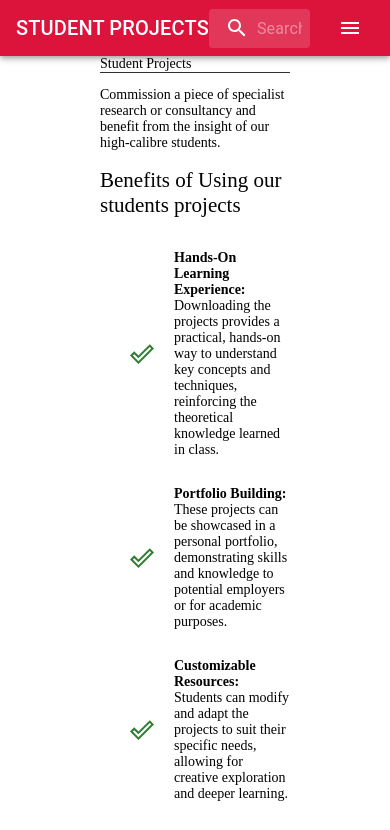
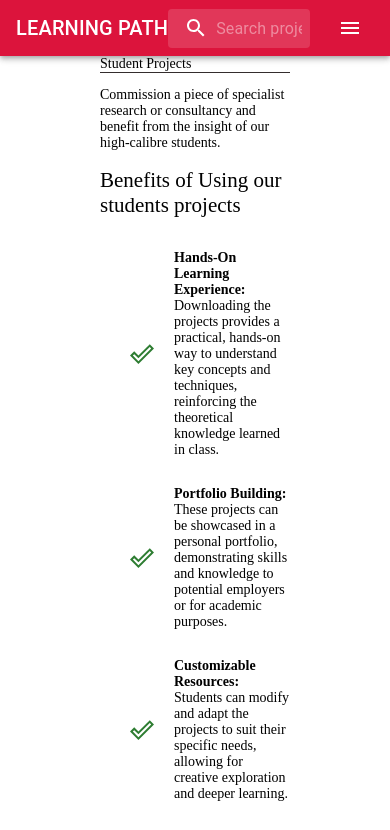
Before and after one commit to bettercallpaul22/learn-pathway, a React (Create React App) app: page / in a window 390 px wide. Shown: the top 830 px of the page. Built offline with nearby package versions, Linux system fonts and the light colour scheme.

Commit message:
mobile btn

```diff
--- a/src/components/Navbar/AppBar.tsx
+++ b/src/components/Navbar/AppBar.tsx
@@ -73,7 +73,7 @@ const ColorButton = styled(Button)<ButtonProps>(({ theme }) => ({
   // textAlign: "start",
   width: "100%",
   marginBottom: 5,
-  height: 50,
+  minHeight: 90,
   "&:hover": {
     backgroundColor: "rgba(128, 0, 2, 0.6)",
   },
@@ -124,7 +124,7 @@ export default function SearchAppBar() {
           <Toolbar>
             <Box sx={{ flexGrow: 0.5 }} className="">
               <Typography variant="h6" noWrap component="div">
-                STUDENT PROJECTS
+                LEARNING PATH
               </Typography>
             </Box>
 
```
